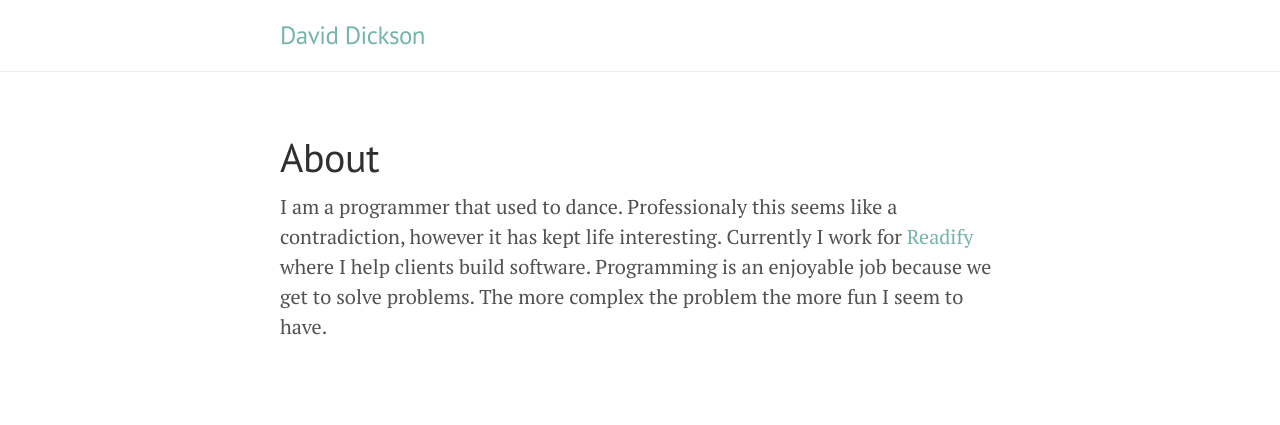
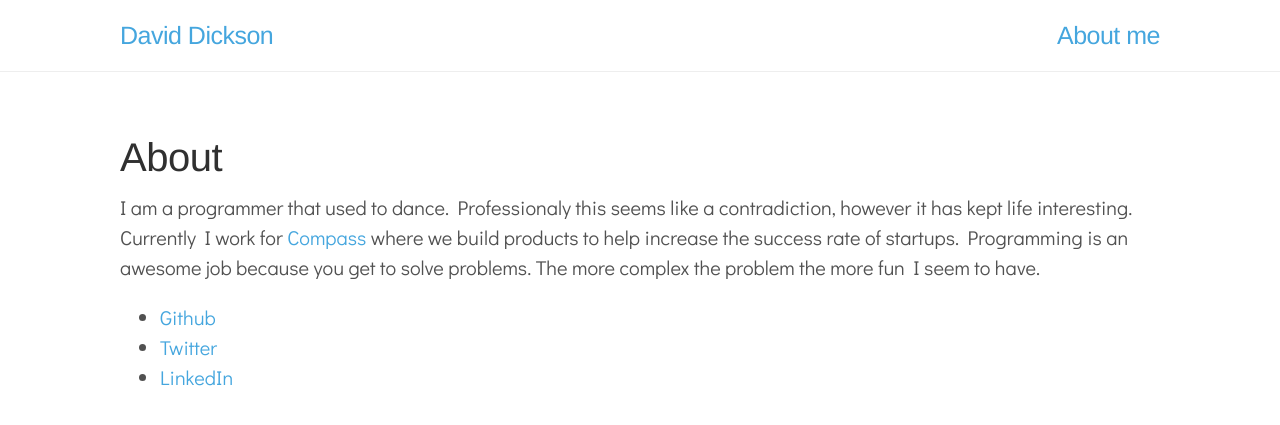
Before and after one commit to davidkdickson/davidkdickson.github.io, a Jekyll site: the page built from about.md, in a window 1280 px wide. Shown: the top 425 px of the page. Built offline with Jekyll 4.4.1, drawn with Linux system fonts in a browser that asks for light colours; Markdown is read by kramdown in place of the engine named in the settings.

Commit message:
Migrated blog.

```diff
--- a/CNAME
+++ b/CNAME
@@ -1 +1 @@
-lanyon.getpoole.com
+davidkdickson.com
--- a/_config.yml
+++ b/_config.yml
@@ -8,7 +8,7 @@ permalink:        pretty
 # Setup
 title:            'David Dickson'
 tagline:          ''
-description:      'A reserved <a href="http://jekyllrb.com" target="_blank">Jekyll</a> theme that places the utmost gravity on content with a hidden drawer. Made by <a href="https://twitter.com/mdo" target="_blank">@mdo</a>.'
+description:      'My personal blog on technology and other things.'
 url:              http://www.davidkdickson.com
 paginate:         5
 
--- a/_includes/head.html
+++ b/_includes/head.html
@@ -9,7 +9,7 @@
     {% if page.title %}
       {{ page.title }} &middot; {{ site.title }}
     {% else %}
-      {{ site.title }} &middot; {{ site.tagline }}
+      {{ site.title }}
     {% endif %}
   </title>
 
@@ -17,7 +17,7 @@
   <link rel="stylesheet" href="/public/css/poole.css">
   <link rel="stylesheet" href="/public/css/syntax.css">
   <link rel="stylesheet" href="/public/css/lanyon.css">
-  <link rel="stylesheet" href="http://fonts.googleapis.com/css?family=PT+Serif:400,400italic,700|PT+Sans:400">
+  <link href='http://fonts.googleapis.com/css?family=Didact+Gothic' rel='stylesheet' type='text/css'>
 
   <!-- Icons -->
   <link rel="apple-touch-icon-precomposed" sizes="144x144" href="/public/apple-touch-icon-144-precomposed.png">
--- a/_layouts/default.html
+++ b/_layouts/default.html
@@ -3,16 +3,16 @@
 
   {% include head.html %}
 
-  <body class="theme-base-0c">
+  <body class="theme-base-blog">
 
     <!-- Wrap is the content to shift when toggling the sidebar. We wrap the
          content to avoid any CSS collisions with our real content. -->
-    <div class="wrap">
+    <!-- <div class="wrap"> -->
       <div class="masthead">
         <div class="container">
           <h3 class="masthead-title">
             <a href="/" title="Home">{{ site.title }}</a>
-            <small>{{ site.tagline }}</small>
+            <a href="/about" class="pull-right">About me</a>
           </h3>
         </div>
       </div>
@@ -20,7 +20,7 @@
       <div class="container content">
         {{ content }}
       </div>
-    </div>
+    <!-- </div> -->
 
   </body>
 </html>
--- a/about.md
+++ b/about.md
@@ -3,4 +3,8 @@ layout: page
 title: About
 ---
 
-I am a programmer that used to dance. Professionaly this seems like a contradiction, however it has kept life interesting. Currently I work for [Readify](http://www.readify.net) where I help clients build software. Programming is an enjoyable job because we get to solve problems. The more complex the problem the more fun I seem to have.
+I am a programmer that used to dance. Professionaly this seems like a contradiction, however it has kept life interesting. Currently I work for [Compass](http://www.compass.co) where we build products to help increase the success rate of startups. Programming is an awesome job because you get to solve problems. The more complex the problem the more fun I seem to have.
+
+* [Github](https://github.com/davidkdickson)
+* [Twitter](https://twitter.com/davidkdickson)
+* [LinkedIn](http://au.linkedin.com/in/davidkdickson)
--- a/public/css/lanyon.css
+++ b/public/css/lanyon.css
@@ -41,7 +41,7 @@ body {
 }
 
 html {
-  font-family: "PT Serif", Georgia, "Times New Roman", serif;
+  font-family: 'Didact Gothic', sans-serif;
 }
 
 h1, h2, h3, h4, h5, h6 {
@@ -82,7 +82,7 @@ h1, h2, h3, h4, h5, h6 {
 }
 @media (min-width: 56rem) {
   .container {
-    max-width: 38rem;
+    max-width: 54rem;
   }
 }
 
@@ -116,7 +116,6 @@ h1, h2, h3, h4, h5, h6 {
 
 @media (max-width: 48rem) {
   .masthead-title {
-    text-align: center;
   }
   .masthead-title small {
     display: none;
@@ -543,3 +542,19 @@ a.pagination-item:hover {
 .theme-base-0f .related-posts li a:hover {
   color: #8f5536;
 }
+
+/* Blog */
+.theme-base-blog .sidebar,
+.theme-base-blog .sidebar-toggle:active,
+.theme-base-blog #sidebar-checkbox:checked ~ .wrap .sidebar-toggle {
+  background-color: #45a6de;
+}
+.theme-base-blog .container a,
+.theme-base-blog .sidebar-toggle,
+.theme-base-blog .related-posts li a:hover {
+  color: #45a6de;
+}
+
+.pull-right {
+  float: right;
+}
```
